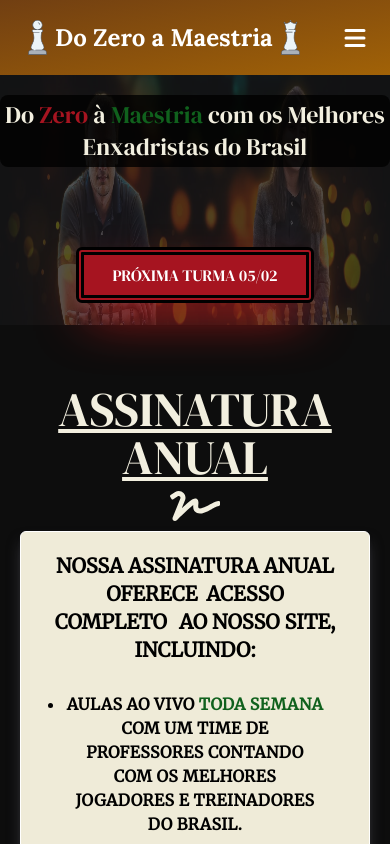
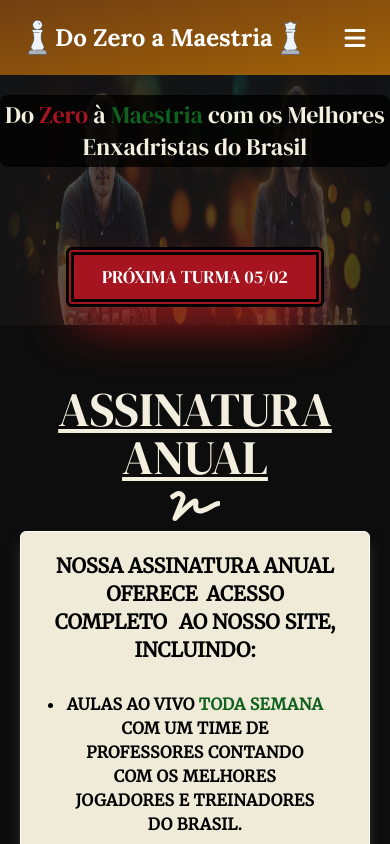
Before and after one commit to devIgor1/gmsupi, a React (Vite) app: page / in a window 390 px wide. Shown: the top 844 px of the page. Built offline with nearby package versions, Linux system fonts and the light colour scheme.

Commit message:
style: Change width on mobile devices

```diff
--- a/src/components/shared/Button.jsx
+++ b/src/components/shared/Button.jsx
@@ -1,6 +1,6 @@
 const Button = (className) => {
   return (
-    <button className="bg-[#A61420] text-white text-base md:text-xl p-2 px-7 border-double border-8 border-black shadow-2xl shadow-[#B81919] hover:scale-105 duration-300 font-dmSerif rounded-md">
+    <button className="bg-[#A61420] text-white text-lg md:text-xl p-2 px-7 border-double border-8 border-black shadow-2xl shadow-[#B81919] hover:scale-105 duration-300 font-dmSerif rounded-md">
       PRÓXIMA TURMA 05/02
     </button>
   )
```
